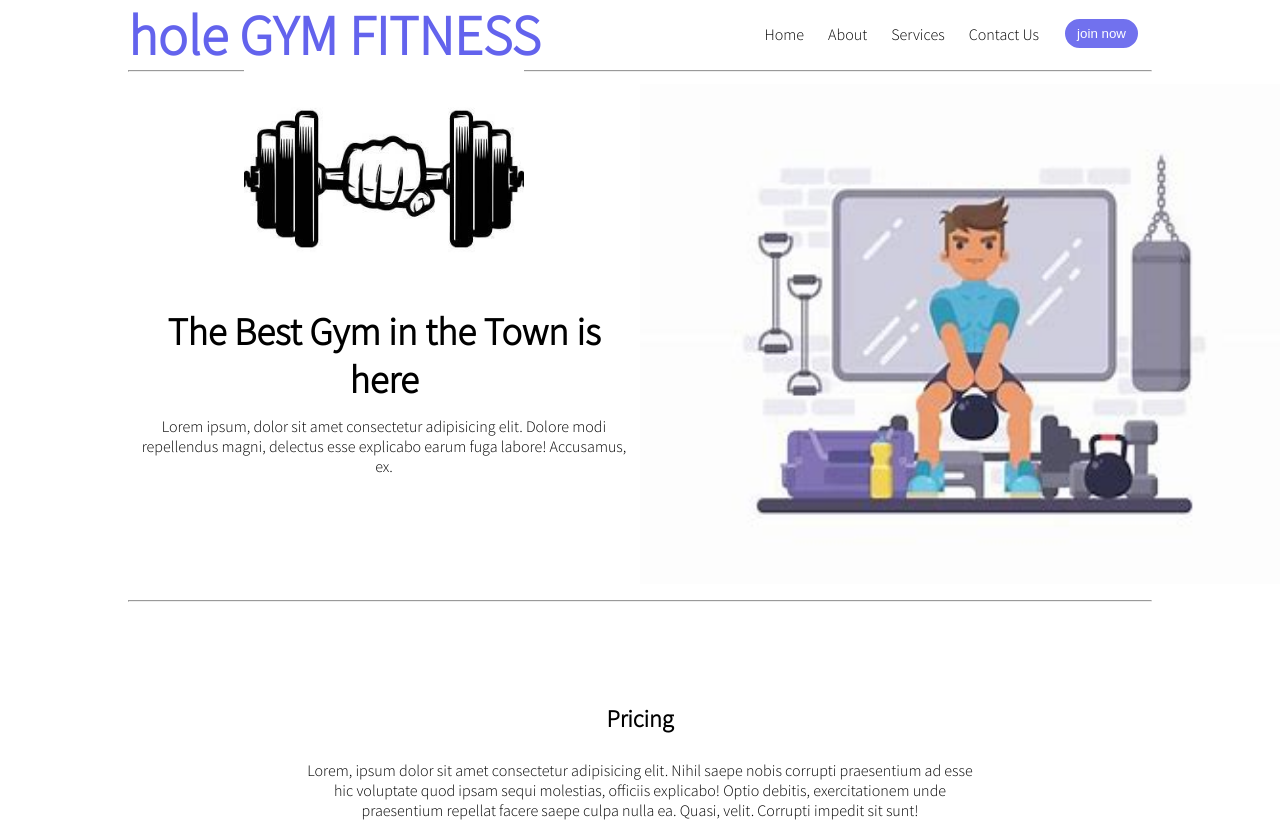
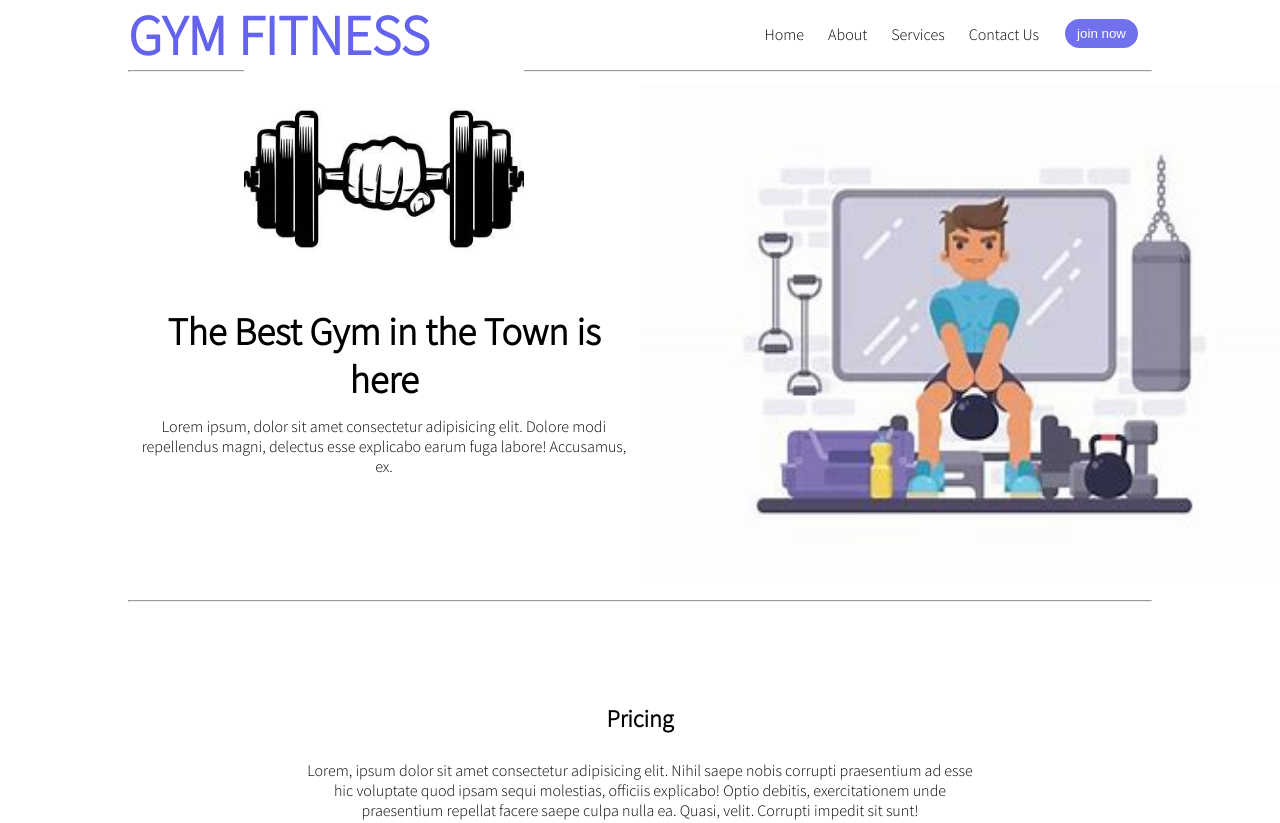
Before and after one commit to devgupta0513/HOME-PAFE-GYM, a plain HTML site: page index.html in a window 1280 px wide. Shown: the top 823 px of the page. Drawn offline with Linux system fonts and the light colour scheme.

Commit message:
Update index.html

```diff
--- a/index.html
+++ b/index.html
@@ -16,7 +16,7 @@
     <div class="container mx-auto  ">
         <header>
             <nav class="flex justify-between">
-                <div class="font-bold flex item-center text-blue logo "> hole GYM FITNESS</div>
+                <div class="font-bold flex item-center text-blue logo ">  GYM FITNESS</div>
                 <ul class="navbar flex item-center">
                     <li>Home</li>
                     <li>About</li>
```
